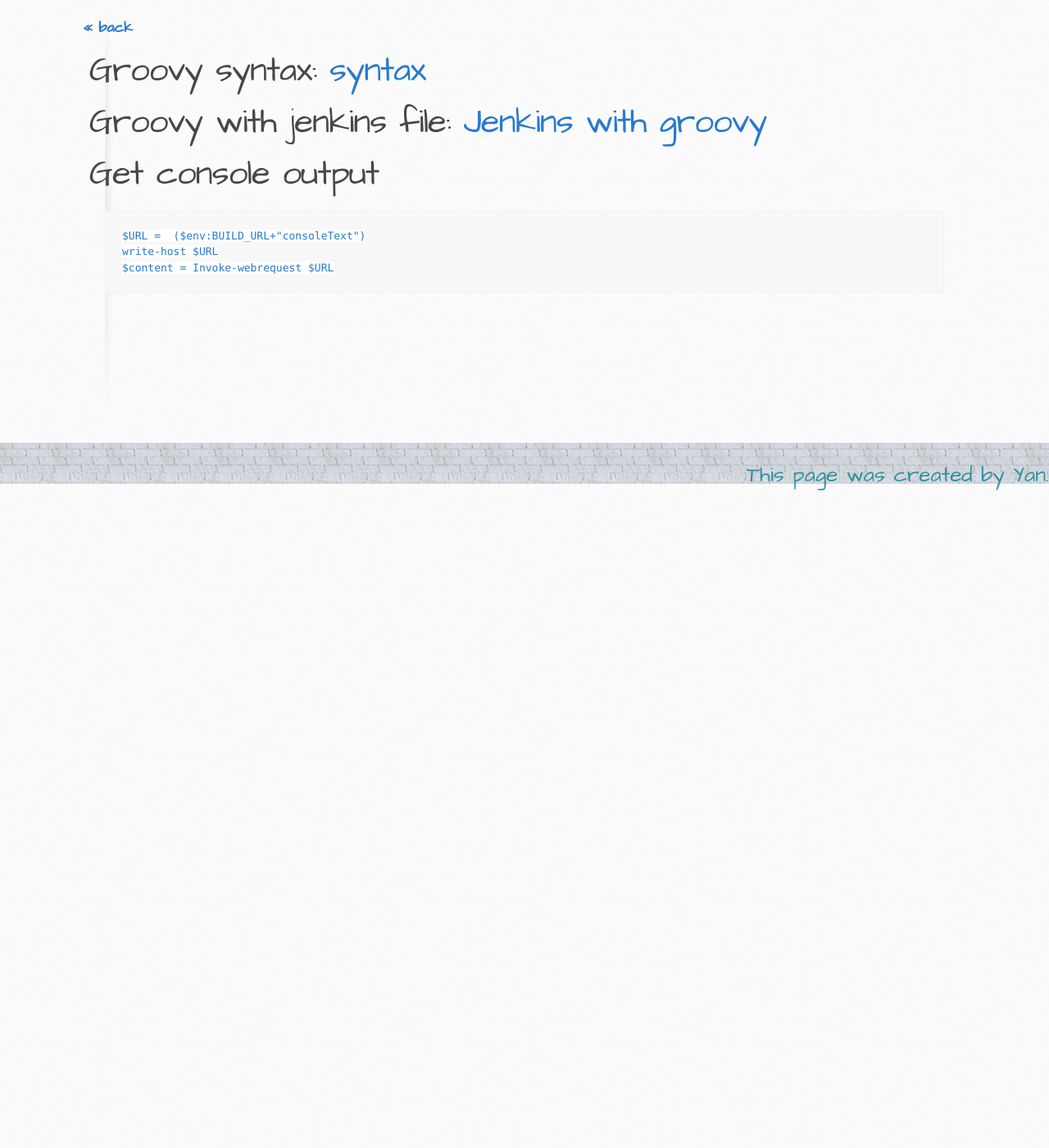
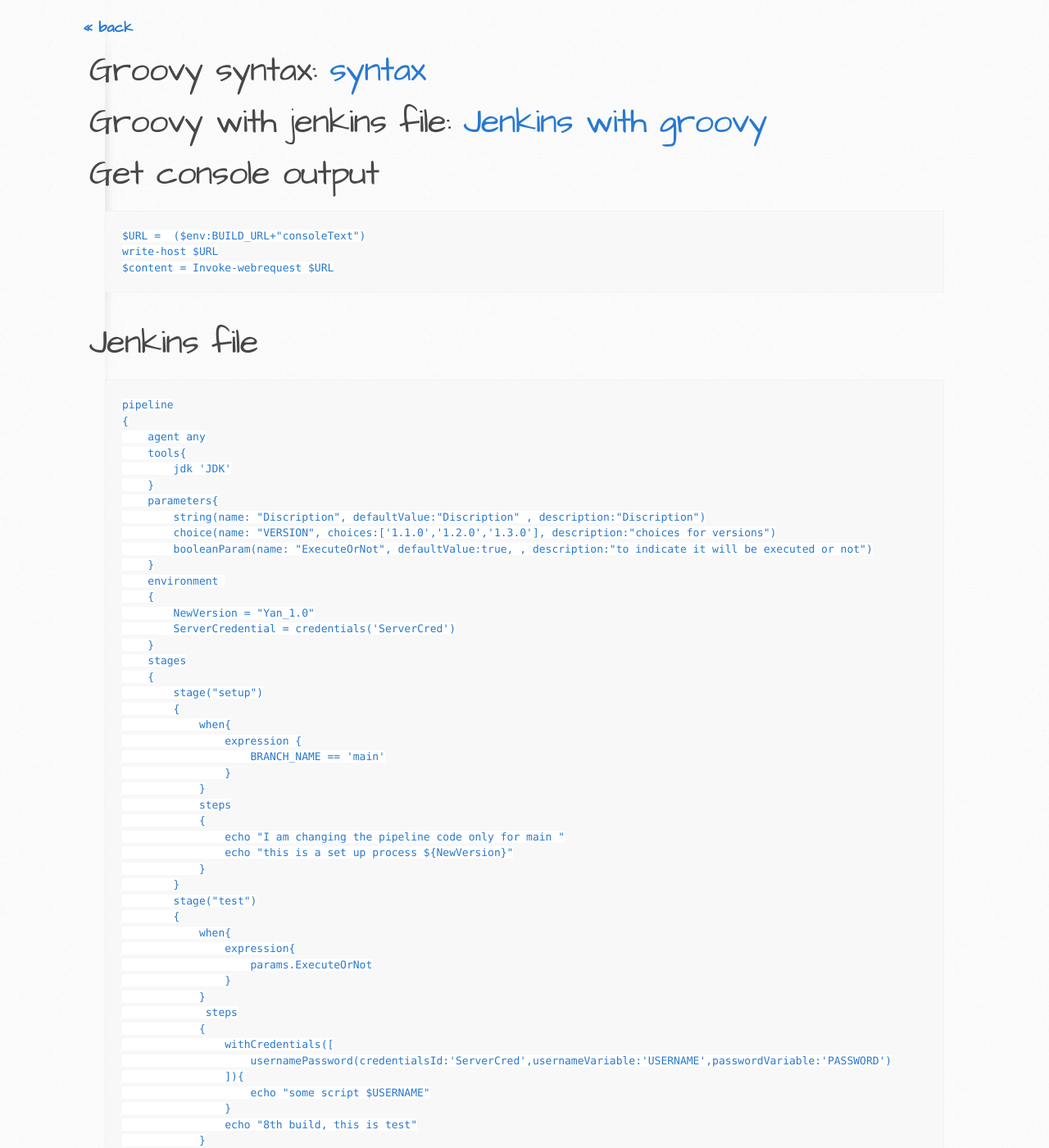
Before and after one commit to itcraftme/itcraftme, a Jekyll site: the page built from docs/it/Jenkins.md, in a window 1280 px wide and 1400 px high, scrolled down 270 px. Shown: the whole window at 82% size. Built offline with Jekyll 4.4.1, drawn with Linux system fonts in a browser that asks for light colours; our own code applies the rules of GitHub Pages for plain Markdown files; before the commit the page ends 900 px from its top, so only the background shows below that; some of the changed text lies outside the part shown.

Commit message:
Update Jenkins.md

````diff
--- a/docs/it/Jenkins.md
+++ b/docs/it/Jenkins.md
@@ -7,3 +7,69 @@ $URL =  ($env:BUILD_URL+"consoleText")
 write-host $URL
 $content = Invoke-webrequest $URL
 ```
+# Jenkins file
+```
+pipeline
+{
+    agent any
+    tools{
+        jdk 'JDK'
+    }
+    parameters{
+        string(name: "Discription", defaultValue:"Discription" , description:"Discription")
+        choice(name: "VERSION", choices:['1.1.0','1.2.0','1.3.0'], description:"choices for versions")
+        booleanParam(name: "ExecuteOrNot", defaultValue:true, , description:"to indicate it will be executed or not")
+    }
+    environment
+    {
+        NewVersion = "Yan_1.0"
+        ServerCredential = credentials('ServerCred')
+    }
+    stages
+    {
+        stage("setup")
+        {
+            when{
+                expression {
+                    BRANCH_NAME == 'main'
+                }
+            }
+            steps
+            {
+                echo "I am changing the pipeline code only for main "
+                echo "this is a set up process ${NewVersion}"
+            }
+        }
+        stage("test")
+        {
+            when{
+                expression{
+                    params.ExecuteOrNot
+                }
+            }
+             steps
+            {
+                withCredentials([
+                    usernamePassword(credentialsId:'ServerCred',usernameVariable:'USERNAME',passwordVariable:'PASSWORD')
+                ]){
+                    echo "some script $USERNAME"
+                }
+                echo "8th build, this is test"
+            }
+        }
+        stage("clearup")
+        {
+            steps
+            {
+                echo "this is cleanup"
+            }
+        }
+    }
+    post
+    {
+        always{echo "always output this"}
+        failure{echo "test failed"}
+        success{echo "test succeed"}
+    }
+}
+```
````
